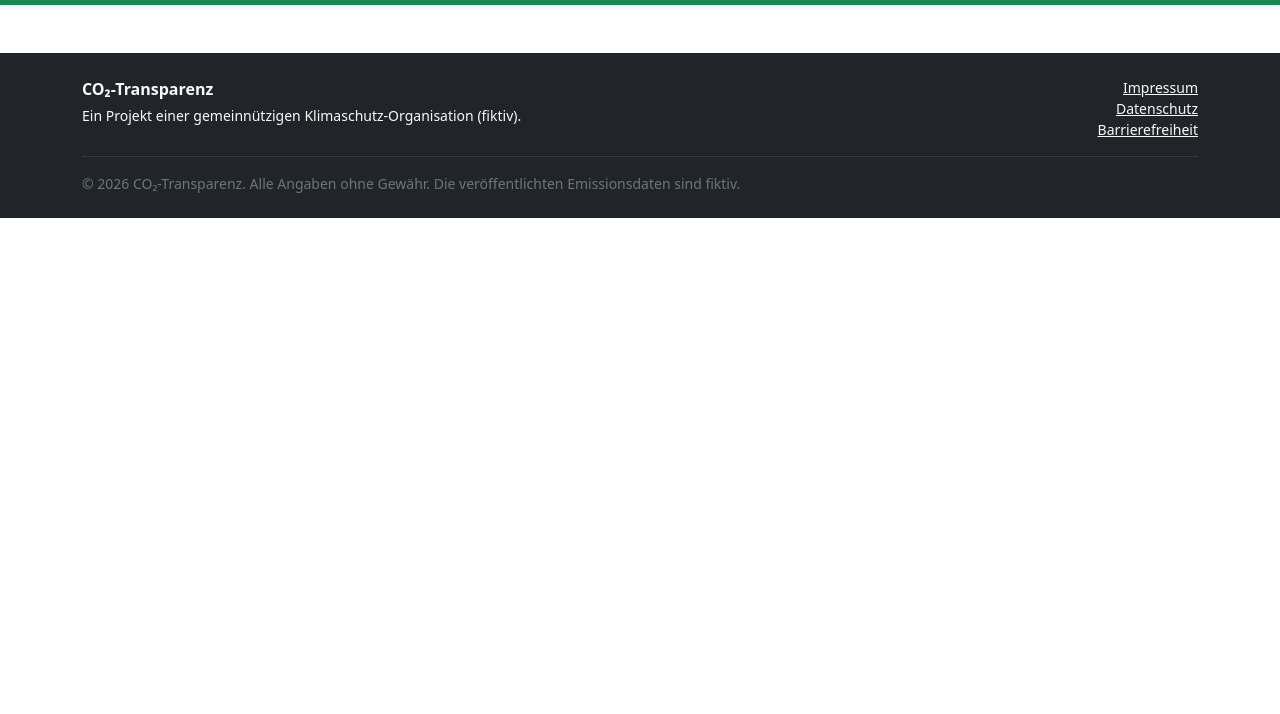
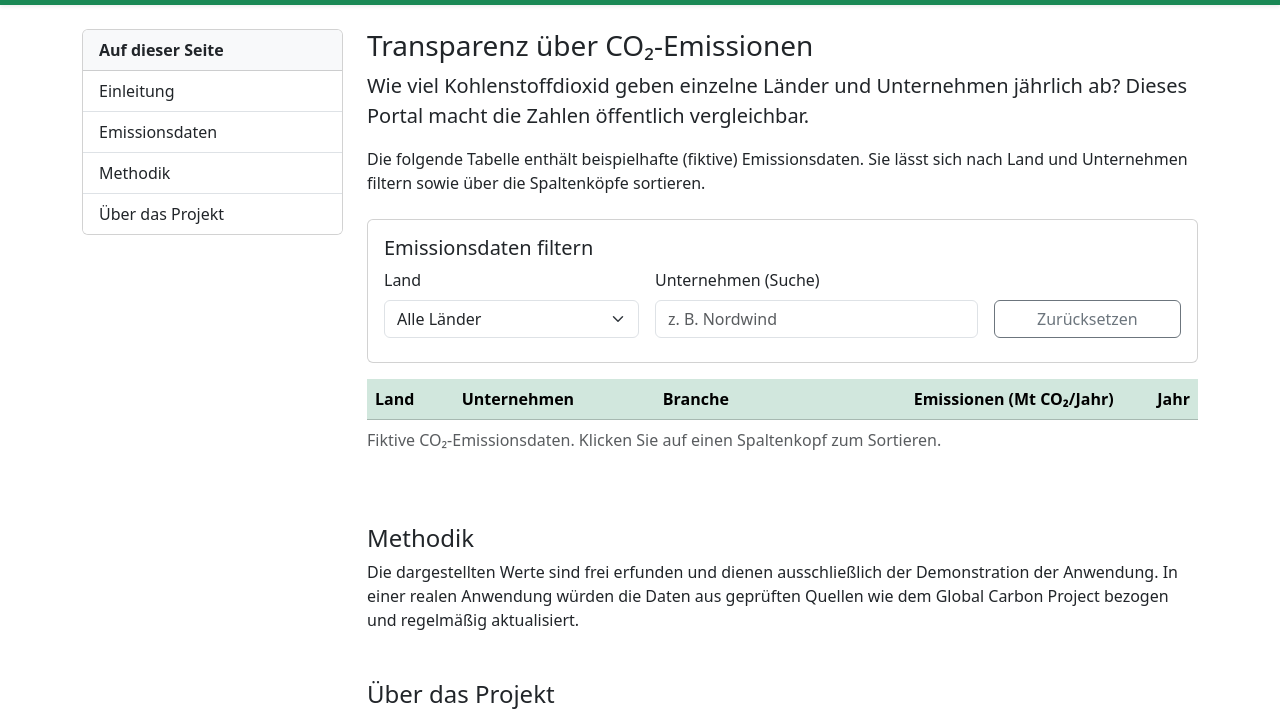
Before and after one commit to Finn2206/co2-Transparenz, a plain HTML site: page index.html in a window 1280 px wide. Shown: the part 55-769 px from the top of the page. Drawn offline with nearby package versions, Linux system fonts and the light colour scheme.

Commit message:
feat: Hauptinhalt mit lokalem Menü, Filterbereich und Tabellenstruktur

```diff
--- a/index.html
+++ b/index.html
@@ -4,12 +4,15 @@
   <meta charset="UTF-8">
   <meta name="viewport" content="width=device-width, initial-scale=1.0">
   <title>CO₂-Transparenz – Emissionen von Ländern und Unternehmen</title>
+  <meta name="description" content="Öffentliches Transparenzportal für jährliche CO₂-Emissionen von Ländern und Unternehmen.">
 
   <!-- Bootstrap 5 (CSS-Framework) über CDN -->
   <link href="https://cdn.jsdelivr.net/npm/bootstrap@5.3.3/dist/css/bootstrap.min.css" rel="stylesheet">
   <link href="css/styles.css" rel="stylesheet">
 </head>
-<!-- ============ HEADER mit globaler Navigation ============ -->
+<body>
+
+  <!-- ============ HEADER mit globaler Navigation ============ -->
   <header>
     <nav class="navbar navbar-expand-lg navbar-dark bg-success shadow-sm">
       <div class="container">
@@ -50,7 +53,93 @@
       </div>
     </nav>
   </header>
-<!-- ============ FOOTER mit rechtlichen Hinweisen ============ -->
+<!-- ============ CONTENT-BEREICH ============ -->
+  <main class="container my-4" id="start">
+    <div class="row g-4">
+
+      <!-- Lokales Menü: erscheint bei LTR links, bei RTL rechts (durch Leserichtung gesteuert) -->
+      <aside class="col-lg-3">
+        <div class="position-sticky" style="top:1rem">
+          <div class="card">
+            <div class="card-header bg-light fw-semibold">Auf dieser Seite</div>
+            <nav class="list-group list-group-flush" aria-label="Lokale Navigation">
+              <a class="list-group-item list-group-item-action" href="#einleitung">Einleitung</a>
+              <a class="list-group-item list-group-item-action" href="#daten">Emissionsdaten</a>
+              <a class="list-group-item list-group-item-action" href="#methodik">Methodik</a>
+              <a class="list-group-item list-group-item-action" href="#ueber">Über das Projekt</a>
+            </nav>
+          </div>
+        </div>
+      </aside>
+
+      <!-- Hauptinhalt -->
+      <section class="col-lg-9">
+        <div id="einleitung" class="mb-4">
+          <h1 class="h3">Transparenz über CO₂-Emissionen</h1>
+          <p class="lead">Wie viel Kohlenstoffdioxid geben einzelne Länder und Unternehmen jährlich ab? Dieses
+             Portal macht die Zahlen öffentlich vergleichbar.</p>
+          <p>Die folgende Tabelle enthält beispielhafte (fiktive) Emissionsdaten. Sie lässt sich nach
+             Land und Unternehmen filtern sowie über die Spaltenköpfe sortieren.</p>
+        </div>
+
+        <!-- Filterbereich -->
+        <div id="daten" class="card mb-3">
+          <div class="card-body">
+            <h2 class="h5 card-title">Emissionsdaten filtern</h2>
+            <div class="row g-3 align-items-end">
+              <div class="col-sm-4">
+                <label for="filterCountry" class="form-label">Land</label>
+                <select id="filterCountry" class="form-select">
+                  <option value="">Alle Länder</option>
+                </select>
+              </div>
+              <div class="col-sm-5">
+                <label for="filterCompany" class="form-label">Unternehmen (Suche)</label>
+                <input type="text" id="filterCompany" class="form-control" placeholder="z. B. Nordwind"
+                       maxlength="40" autocomplete="off">
+              </div>
+              <div class="col-sm-3 d-grid">
+                <button id="resetBtn" type="button" class="btn btn-outline-secondary">Zurücksetzen</button>
+              </div>
+            </div>
+            <p class="mt-2 mb-0 small text-muted" id="filterEcho" aria-live="polite"></p>
+          </div>
+        </div>
+
+        <!-- Datentabelle -->
+        <div class="table-responsive">
+          <table class="table table-striped table-hover align-middle" id="co2Table">
+            <caption class="text-muted">Fiktive CO₂-Emissionsdaten. Klicken Sie auf einen Spaltenkopf zum Sortieren.</caption>
+            <thead class="table-success">
+              <tr>
+                <th scope="col" role="button" data-key="country" aria-sort="none">Land <span class="sort-ind"></span></th>
+                <th scope="col" role="button" data-key="company" aria-sort="none">Unternehmen <span class="sort-ind"></span></th>
+                <th scope="col" role="button" data-key="sector">Branche <span class="sort-ind"></span></th>
+                <th scope="col" role="button" data-key="emissions" class="text-end">Emissionen (Mt CO₂/Jahr) <span class="sort-ind"></span></th>
+                <th scope="col" role="button" data-key="year" class="text-end">Jahr <span class="sort-ind"></span></th>
+              </tr>
+            </thead>
+            <tbody id="tableBody"><!-- wird per JavaScript gefüllt --></tbody>
+          </table>
+        </div>
+        <p class="small text-muted" id="rowCount"></p>
+
+        <div id="methodik" class="mt-5">
+          <h2 class="h4">Methodik</h2>
+          <p>Die dargestellten Werte sind frei erfunden und dienen ausschließlich der Demonstration der
+             Anwendung. In einer realen Anwendung würden die Daten aus geprüften Quellen wie dem Global
+             Carbon Project bezogen und regelmäßig aktualisiert.</p>
+        </div>
+
+        <div id="ueber" class="mt-5">
+          <h2 class="h4">Über das Projekt</h2>
+          <p>Das Portal entsteht im Rahmen einer Fallstudie zum Kurs „Programmierung von
+             Webanwendungsoberflächen" (IPWA01-01) an der IU Internationalen Hochschule.</p>
+        </div>
+      </section>
+    </div>
+  </main>
+  <!-- ============ FOOTER mit rechtlichen Hinweisen ============ -->
   <footer class="bg-dark text-light py-4 mt-5">
     <div class="container">
       <div class="row">
@@ -71,3 +160,8 @@
          veröffentlichten Emissionsdaten sind fiktiv.</p>
     </div>
   </footer>
+<script src="https://cdn.jsdelivr.net/npm/bootstrap@5.3.3/dist/js/bootstrap.bundle.min.js"></script>
+  <script src="js/data.js"></script>
+  <script src="js/app.js"></script>
+</body>
+</html>
```
Also changed, not shown: 1 other file.
